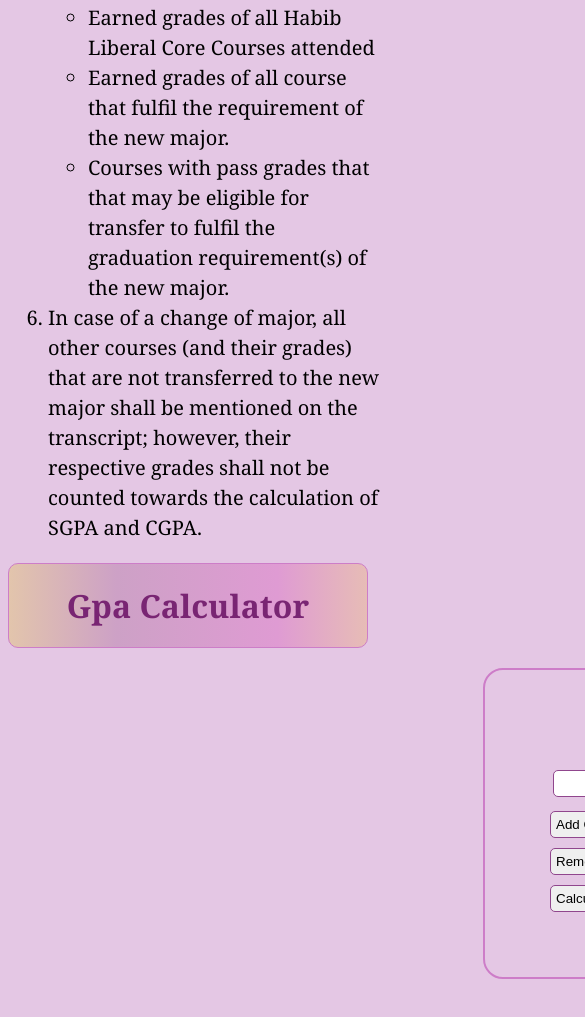
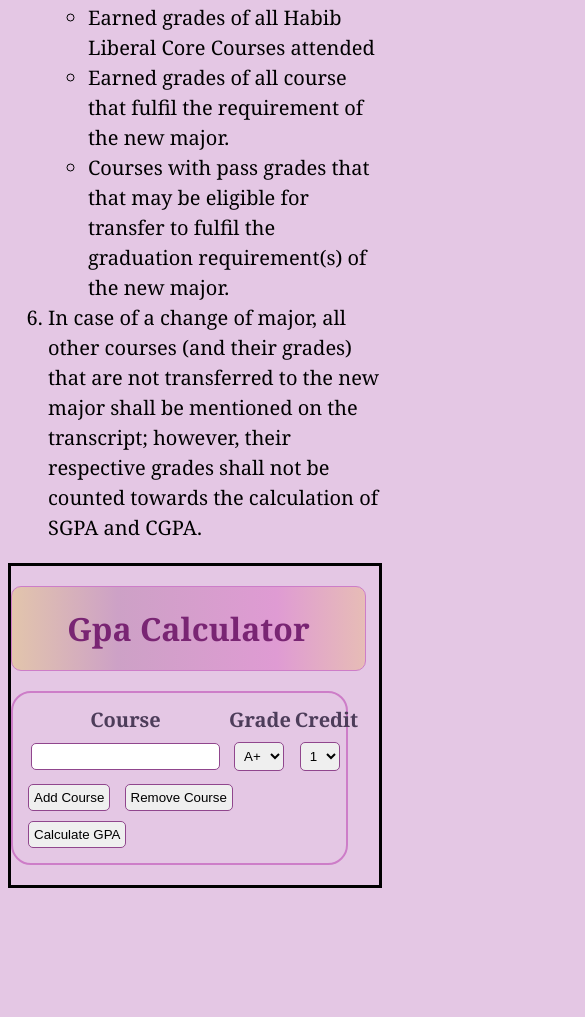
Before and after one commit to MuhammadUsaid/gpacalculator, a plain HTML site: page index.html in a window 390 px wide. Shown: the part 1822-2839 px from the top of the page, 585 px wide, since content can reach past the window. After the commit the page ends 2718 px from the top, so only its background shows below. Drawn offline with Linux system fonts and the light colour scheme.

Commit message:
First attempt at responsive calculator container

```diff
--- a/style.css
+++ b/style.css
@@ -1,3 +1,4 @@
+
 body{
     background-color:#E4C7E4;
     font-family: Georgia;
@@ -46,10 +47,13 @@ body{
 }
 
 #contentContainer{
-    margin: 10px 500px 100px 475px;
+    margin: 5% 25% 25% 25%;
     border: 2px solid #CD7DC8;
     border-radius: 20px;
-    padding: 60px;
+    padding: 10px;
+}
+#calculatorContainer{
+    border: solid black;
 }
 
 th{
@@ -79,7 +83,7 @@ th{
     #introductionContainer h1 {
         margin: 20px 500px;
     }
-    #guideLineContainer h1,#calculatorContainer h1 {
+    #guideLineContainer h1,#calculatorContainer h1,#calculatorContainer #contentContainer {
         margin: 20px 450px;
     }
 }
@@ -99,7 +103,7 @@ th{
     #introductionContainer h1 {
         margin: 20px 375px;
     }
-    #guideLineContainer h1,#calculatorContainer h1 {
+    #guideLineContainer h1,#calculatorContainer h1,#calculatorContainer #contentContainer {
         margin: 20px 330px;
     }
 
@@ -109,7 +113,7 @@ th{
     #introductionContainer h1 {
         margin: 20px 325px;
     }
-    #guideLineContainer h1,#calculatorContainer h1 {
+    #guideLineContainer h1,#calculatorContainer #contentContainer,#calculatorContainer h1 {
         margin: 20px 265px;
     }
 }
@@ -118,7 +122,7 @@ th{
     #introductionContainer h1 {
         margin: 20px 275px;
     }
-    #guideLineContainer h1,#calculatorContainer h1 {
+    #guideLineContainer h1,#calculatorContainer h1,#calculatorContainer #contentContainer {
         margin: 20px 200px;
     }
 }
@@ -127,7 +131,7 @@ th{
     #introductionContainer h1 {
         margin: 20px 210px;
     }
-    #guideLineContainer h1,#calculatorContainer h1 {
+    #guideLineContainer h1,#calculatorContainer h1,#calculatorContainer #contentContainer {
         margin: 20px 160px;
     }
 }
@@ -136,7 +140,7 @@ th{
     #introductionContainer h1 {
         margin: 20px 170px;
     }
-    #guideLineContainer h1,#calculatorContainer h1 {
+    #guideLineContainer h1,#calculatorContainer h1,#calculatorContainer #contentContainer {
         margin: 20px 90px;
     }
 }
@@ -145,7 +149,7 @@ th{
     #introductionContainer h1 {
         margin: 20px 150px;
     }
-    #guideLineContainer h1,#calculatorContainer h1 {
+    #guideLineContainer h1,#calculatorContainer h1,#calculatorContainer #contentContainer {
         margin: 20px 80px;
     }
 }
@@ -154,7 +158,7 @@ th{
     #introductionContainer h1 {
         margin: 20px 115px;
     }
-    #guideLineContainer h1,#calculatorContainer h1 {
+    #guideLineContainer h1,#calculatorContainer h1,#calculatorContainer #contentContainer {
         margin: 20px 50px;
         width: 80%;
     }
@@ -170,7 +174,7 @@ th{
         margin: 20px 70px;
     }
 
-    #guideLineContainer h1,#calculatorContainer h1 {
+    #guideLineContainer h1,#calculatorContainer h1,#calculatorContainer #contentContainer {
         margin: 20px 25px;
         width: 85%;
     }
@@ -180,7 +184,7 @@ th{
     #introductionContainer h1 {
         margin: 20px 50px;
     }
-    #guideLineContainer h1,#calculatorContainer h1 {
+    #guideLineContainer h1,#calculatorContainer h1,#calculatorContainer #contentContainer {
         margin: 20px 20px;
     }
 
@@ -189,7 +193,7 @@ th{
     #introductionContainer h1 {
         margin: 20px 30px;
     }
-    #guideLineContainer h1,#calculatorContainer h1 {
+    #guideLineContainer h1,#calculatorContainer h1,#calculatorContainer #contentContainer {
         margin: 20px 12px;
 
     }
@@ -204,14 +208,14 @@ th{
 }
 
 @media only screen and (max-width: 420px) {
-    #guideLineContainer h1 ,#calculatorContainer h1{
+    #guideLineContainer h1,#calculatorContainer #contentContainer ,#calculatorContainer h1{
         margin: 20px 8px;
 
     }
 }
 
 @media only screen and (max-width: 390px) {
-    #guideLineContainer h1,#calculatorContainer h1 {
+    #guideLineContainer h1,#calculatorContainer h1,#calculatorContainer #contentContainer {
         margin: 20px 0px;
 
     }
```
